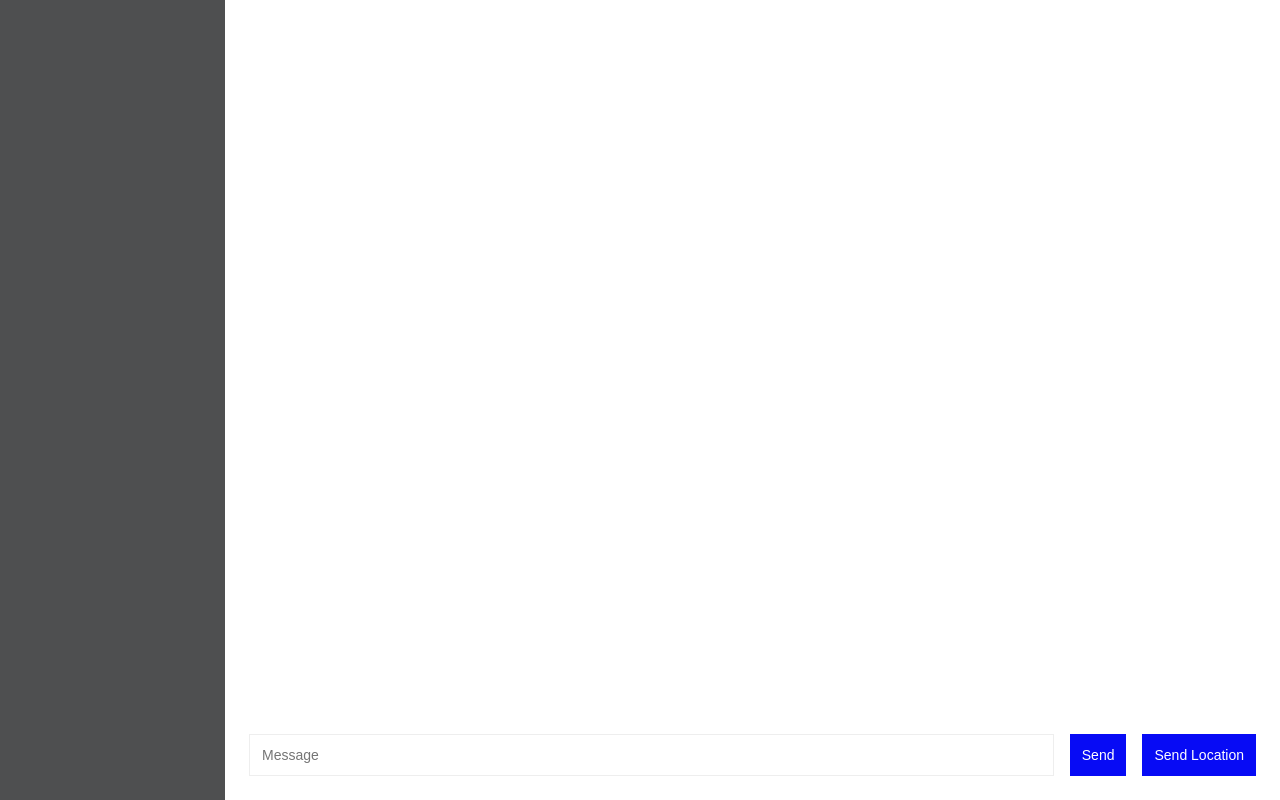
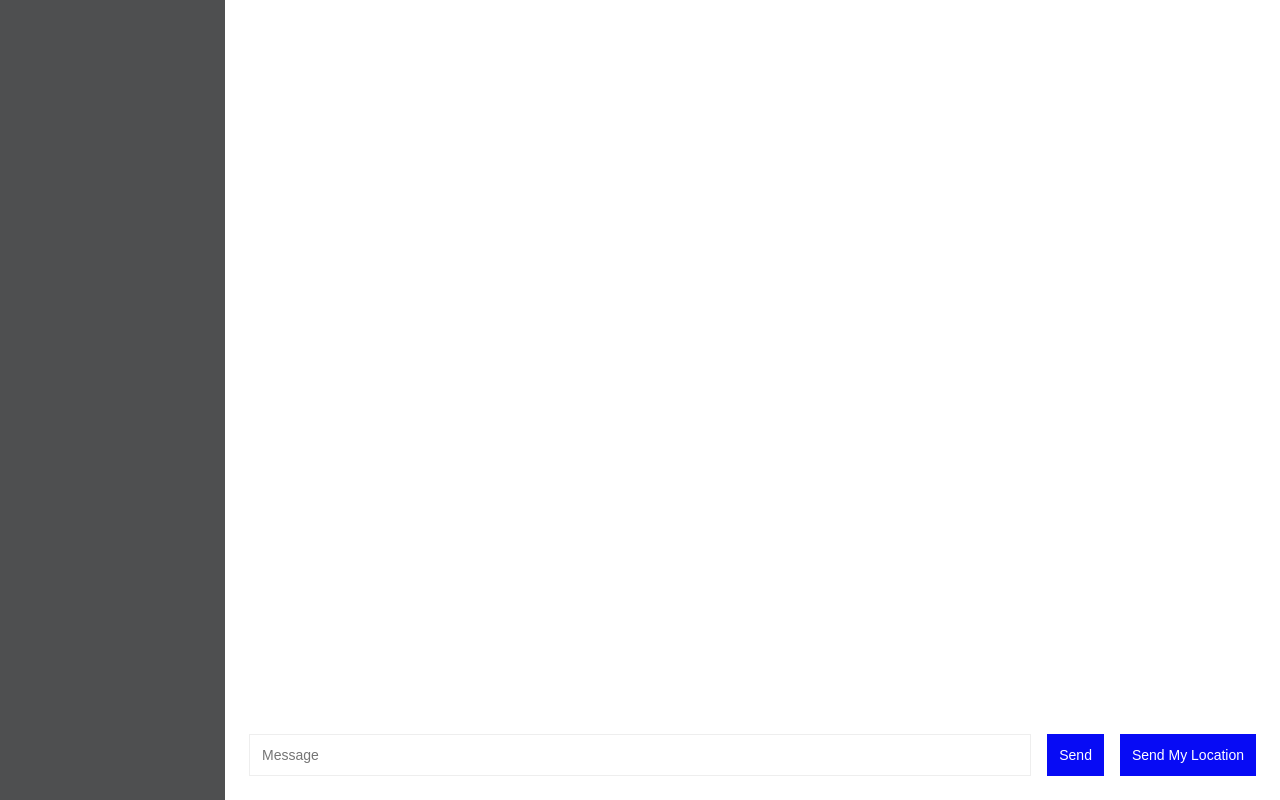
Before and after one commit to namantrivedi/chat-karo, a website: page public/chat.html in a window 1280 px wide. Drawn offline with nearby package versions, Linux system fonts and the light colour scheme; no server answers.

Commit message:
Final Commit

```diff
--- a/public/chat.html
+++ b/public/chat.html
@@ -19,7 +19,7 @@
                     <input name="message" placeholder="Message" required autocomplete="off">
                     <button>Send</button>
                 </form>
-                <button id="send-location">Send Location</button>
+                <button id="send-location">Send My Location</button>
             </div>
         </div>
     </div>
```
